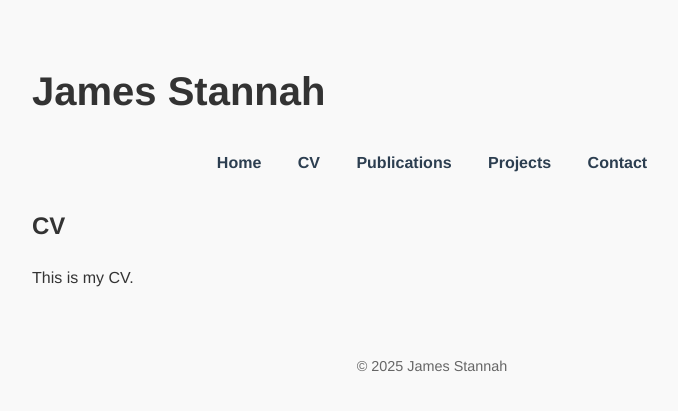
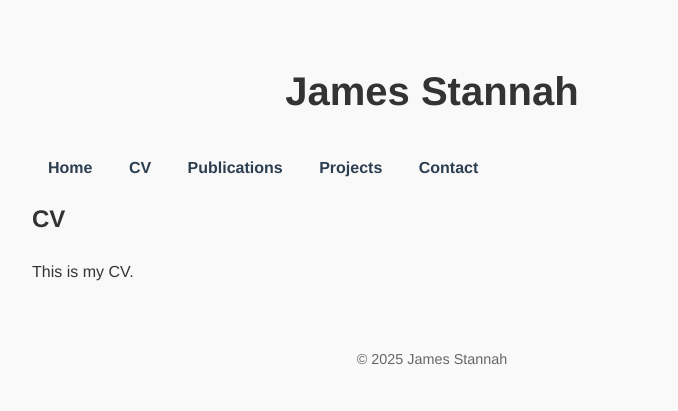
Before and after one commit to jamesstannah/jamesstannah.github.io, a Jekyll site: the page built from cv.md, in a window 1280 px wide. Shown: the top 411 px of the page, without its empty margins (208-886 px from the left). Built offline with Jekyll 4.4.1, drawn with Linux system fonts in a browser that asks for light colours.

Commit message:
Update style.css

```diff
--- a/assets/style.css
+++ b/assets/style.css
@@ -20,7 +20,7 @@ h2 {
   color: #333;       /* optional lighter color */
 }
 
-header {
+header h1 {
   text-align: center;
   margin-bottom: 2rem;
 }
```
